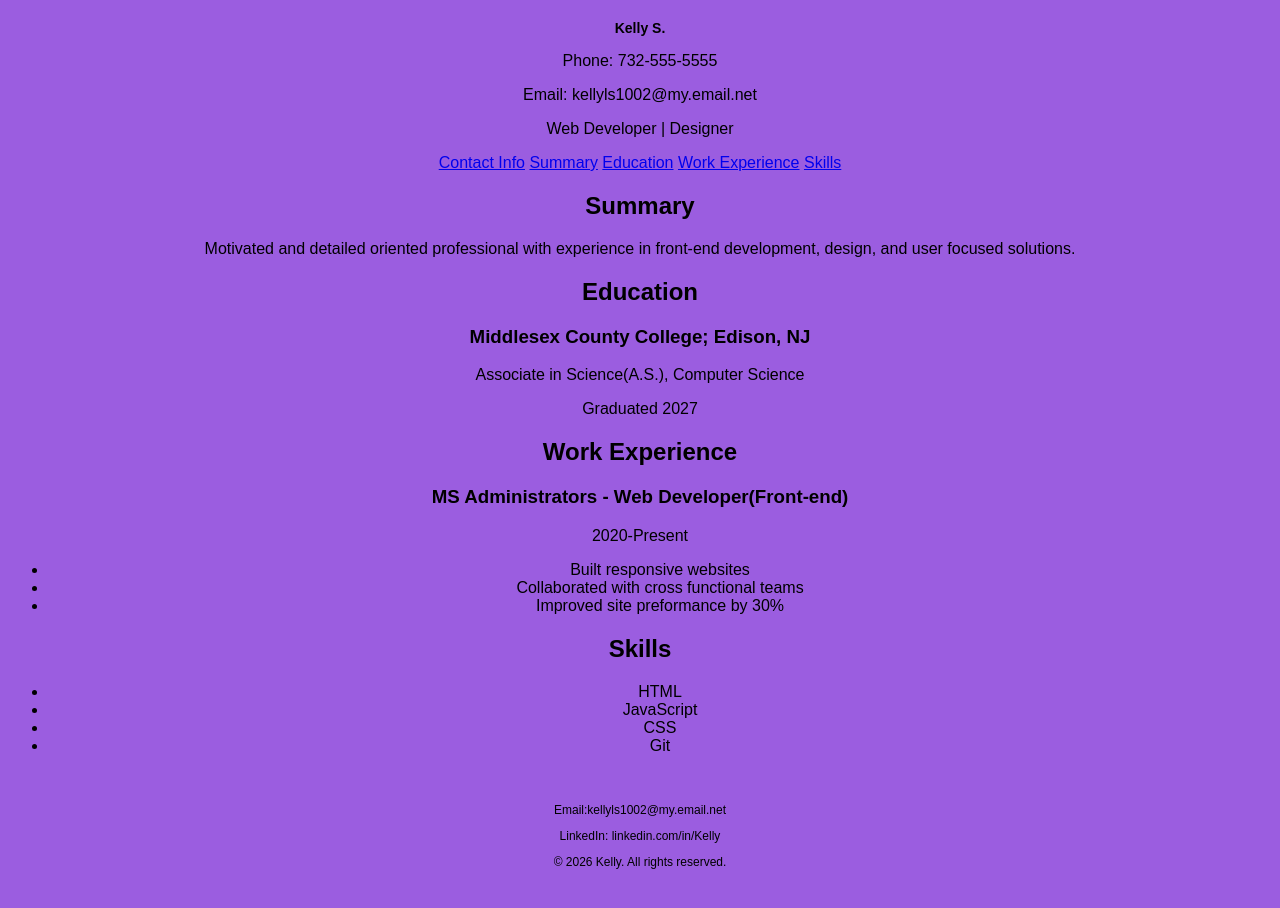
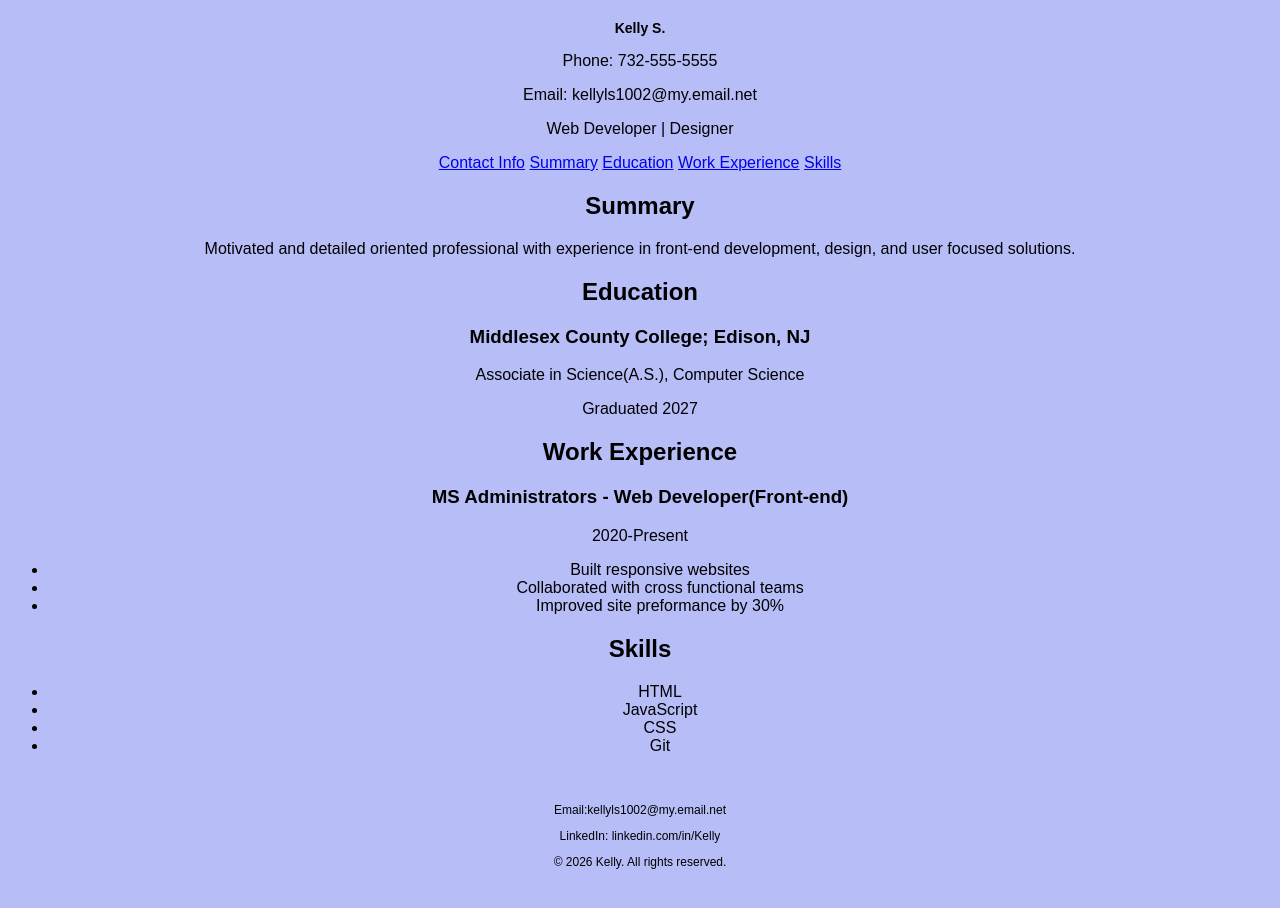
Before and after one commit to ksteg245-lab/TEST, a plain HTML site: page index.html in a window 1280 px wide. Drawn offline with Linux system fonts and the light colour scheme.

Commit message:
Change background color in style.css
Updated body background color to a lighter shade.

```diff
--- a/style.css
+++ b/style.css
@@ -1,5 +1,5 @@
 body {
-  background-color: #9B5DE0;
+  background-color: #B7BDF7;
   font-family: "Space Grotesk", sans-serif;
   text-align: center;
 }
```
